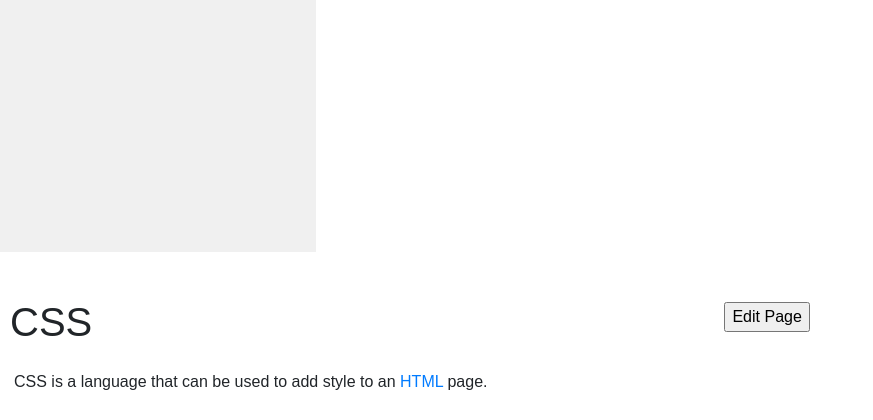
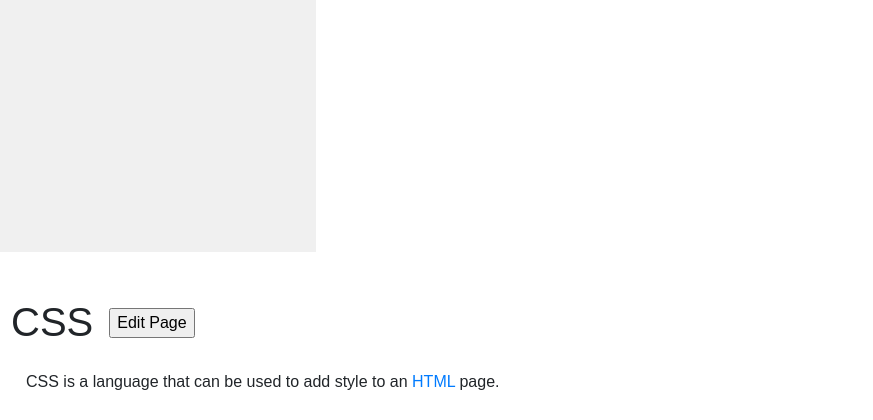
Before and after one commit to mariesophiet/online-encyclopedia, a Django app: page /wiki/CSS in a window 1280 px wide. Shown: the part 548-968 px from the top of the page, without its empty margins (0-873 px from the left). Run offline with Django 3.2, Linux system fonts and the light colour scheme; some libraries are stand-ins or nearby versions.

Commit message:
added more styles

```diff
--- a/encyclopedia/static/encyclopedia/styles.css
+++ b/encyclopedia/static/encyclopedia/styles.css
@@ -23,7 +23,6 @@ textarea {
 }
 
 .search {
-    width: 100%;
     font-size: 15px;
     line-height: 15px;
 }
@@ -46,7 +45,3 @@ textarea {
     background-color: #f0f0f0 !important;
     border-color: grey;
 }
-
-.form-control {
-    width: 100%;
-}
--- a/encyclopedia/templates/encyclopedia/layout.html
+++ b/encyclopedia/templates/encyclopedia/layout.html
@@ -42,7 +42,7 @@
         {% block nav %}
         {% endblock %}
 
-        <div class="main col-lg-10 col-md-9">
+        <div class="main col-lg-10 col-md-9 ml-3">
             {% block body %}
             {% endblock %}
         </div>
--- a/encyclopedia/templates/encyclopedia/title.html
+++ b/encyclopedia/templates/encyclopedia/title.html
@@ -8,10 +8,10 @@
 {% if entry %}
 <div class="container-fluid">
     <div class="row">
-        <div class="col-12 col-md-8">
+        <div class="d-inline">
             <h1>{{ title }}</h1>
         </div>
-        <div class="col-6 col-md-4 mt-4">
+        <div class="d-inline align-self-end mb-3 ml-3">
             <form action="{% url 'encyclopedia:edit' %}" method="get">
                 <input name="name" type="hidden" value="{{ title }}">
                 <input type="submit" type="submit" value="Edit Page">
@@ -19,7 +19,7 @@
         </div>
     </div>
 </div>
-<div class="container-fluid ml-1">
+<div class="container-fluid" id="textbox">
     <p>{{ entry|safe }}</p>
 </div>
 {% else %}
```
